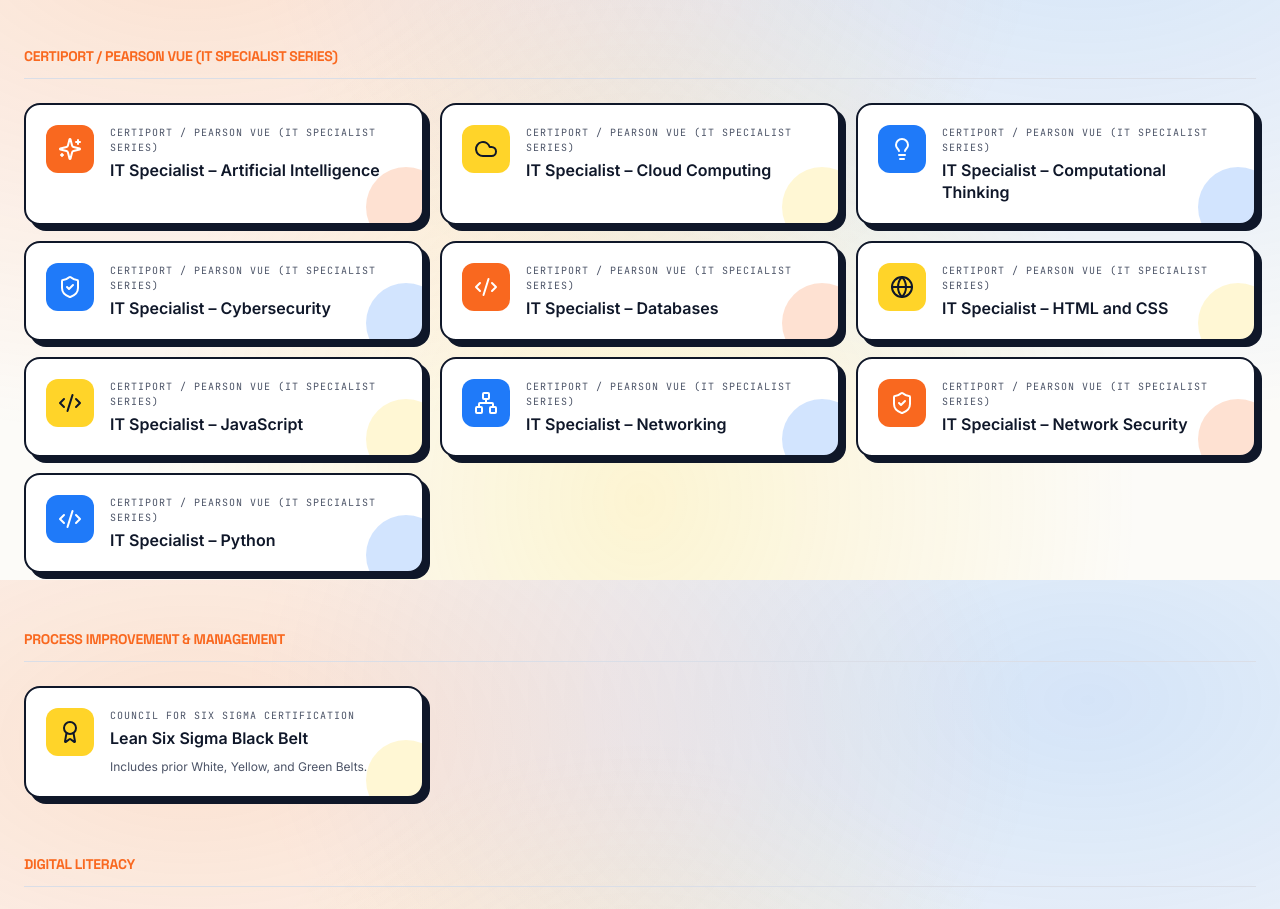
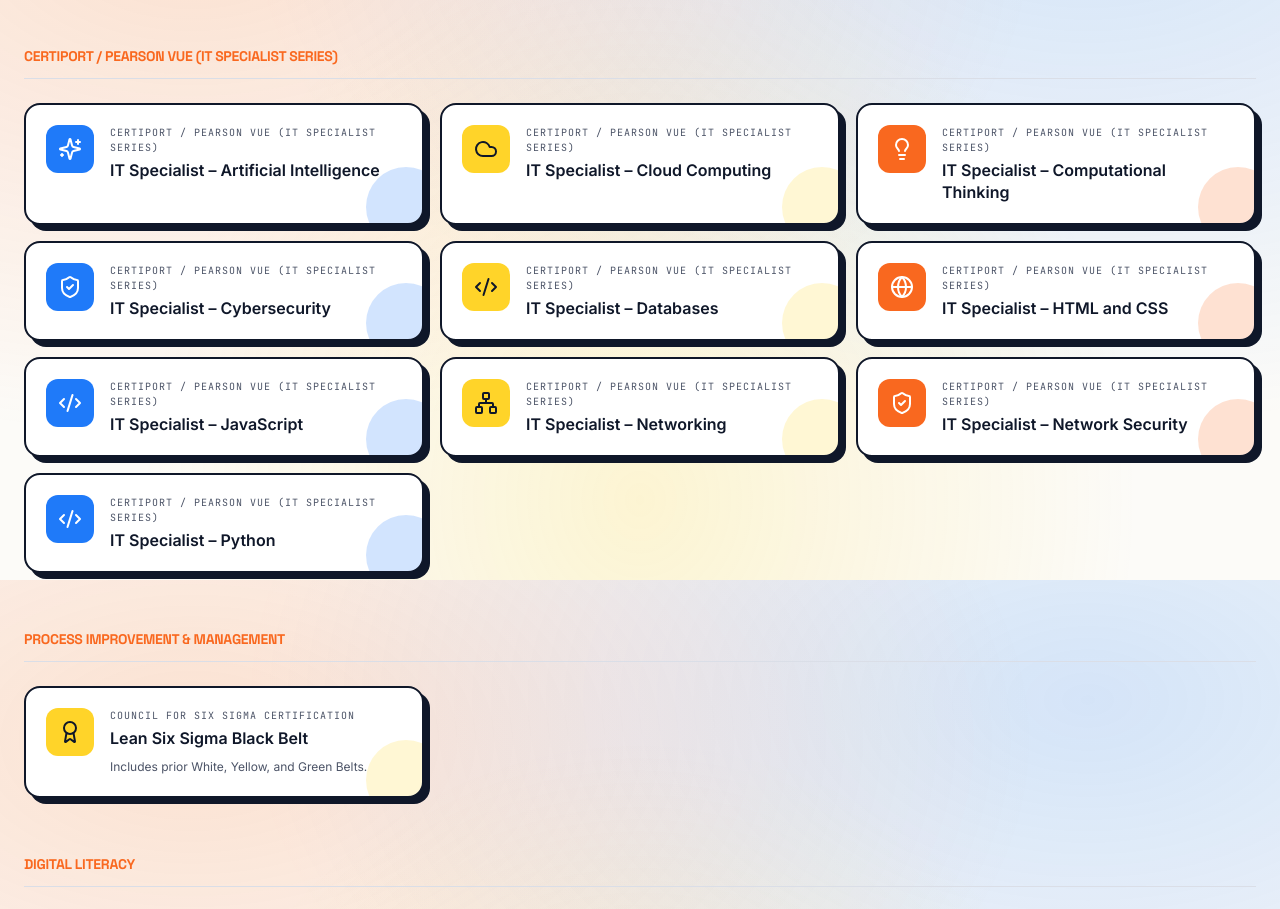
Before and after one commit to Brant-100/Personal-Website, a React (Vite) app in the folder client/: page / in a window 1280 px wide. Shown: the part 3420-4329 px from the top of the page. Built offline with nearby package versions, Linux system fonts and the light colour scheme; no server answers.

Commit message:
Revert credential tile colors to original rotation (no IT Specialist shuffle)
Made-with: Cursor

```diff
--- a/client/src/components/sections/Credentials.jsx
+++ b/client/src/components/sections/Credentials.jsx
@@ -167,42 +167,6 @@ function groupCredentials(items) {
   return ordered;
 }
 
-/** Shuffled accent slots so IT Specialist tiles don't share one color per column. */
-const IT_SPECIALIST_ACCENT_SHUFFLE = [0, 2, 1, 1, 0, 2, 2, 1, 0, 1];
-
-function getAccentSlot(sectionId, indexInSection, globalIndex) {
-  if (sectionId === "it-specialist") {
-    return IT_SPECIALIST_ACCENT_SHUFFLE[indexInSection % IT_SPECIALIST_ACCENT_SHUFFLE.length];
-  }
-  const n = globalIndex % 3;
-  return n < 0 ? n + 3 : n;
-}
-
-function iconWrapClasses(slot, isDark) {
-  if (isDark) {
-    if (slot === 0)
-      return "bg-primary/10 text-primary ring-1 ring-primary/30";
-    if (slot === 1)
-      return "bg-secondary/10 text-secondary ring-1 ring-secondary/40";
-    return "bg-accent/10 text-accent ring-1 ring-accent/35";
-  }
-  if (slot === 0) return "bg-primary text-primary-foreground";
-  if (slot === 1) return "bg-secondary text-secondary-foreground";
-  return "bg-accent text-accent-foreground";
-}
-
-function cornerBlobClasses(slot) {
-  if (slot === 0) return "bg-primary";
-  if (slot === 1) return "bg-secondary";
-  return "bg-accent";
-}
-
-function itSpecialistHoverClass(slot) {
-  if (slot === 0) return "hover:border-primary/55 hover:shadow-neon-cyan";
-  if (slot === 1) return "hover:border-secondary/55 hover:shadow-neon-purple";
-  return "hover:border-accent/55 hover:shadow-[0_0_32px_-10px_hsl(var(--accent)/0.38)]";
-}
-
 export function Credentials() {
   const { theme } = useTheme();
   const isDark = theme === "dark";
@@ -235,7 +199,11 @@ export function Credentials() {
       </Reveal>
 
       <div className="space-y-14">
-        {grouped.map((section, sectionIdx) => (
+        {grouped.map((section, sectionIdx) => {
+          const tileOffset = grouped
+            .slice(0, sectionIdx)
+            .reduce((n, s) => n + s.items.length, 0);
+          return (
             <div key={section.id}>
               <Reveal className={cn("mb-6", sectionIdx === 0 && "mt-0")}>
                 <h3 className="border-b border-border pb-3 font-mono text-sm font-semibold uppercase tracking-[0.22em] text-primary">
@@ -253,24 +221,22 @@ export function Credentials() {
                   <CredentialTile
                     key={cred.id || cred.name}
                     cred={cred}
-                  index={sectionIdx * 10 + i}
-                  indexInSection={i}
-                  sectionId={section.id}
+                    colorIndex={tileOffset + i}
                     isDark={isDark}
                   />
                 ))}
               </motion.div>
             </div>
-        ))}
+          );
+        })}
       </div>
     </Section>
   );
 }
 
-function CredentialTile({ cred, index, indexInSection, sectionId, isDark }) {
+function CredentialTile({ cred, colorIndex, isDark }) {
   const Icon = ICON_MAP[cred.category] || ICON_MAP.default;
   const href = cred.url || null;
-  const slot = getAccentSlot(sectionId, indexInSection, index);
 
   const inner = (
     <>
@@ -278,7 +244,13 @@ function CredentialTile({ cred, index, indexInSection, sectionId, isDark }) {
         <div
           className={cn(
             "flex h-12 w-12 shrink-0 items-center justify-center rounded-xl",
-            iconWrapClasses(slot, isDark)
+            isDark
+              ? "bg-primary/10 text-primary ring-1 ring-primary/30"
+              : colorIndex % 3 === 0
+              ? "bg-primary text-primary-foreground"
+              : colorIndex % 3 === 1
+              ? "bg-secondary text-secondary-foreground"
+              : "bg-accent text-accent-foreground"
           )}
         >
           <Icon className="h-6 w-6" />
@@ -304,7 +276,13 @@ function CredentialTile({ cred, index, indexInSection, sectionId, isDark }) {
       <div
         className={cn(
           "absolute -right-6 -bottom-6 h-20 w-20 rounded-full opacity-20",
-          cornerBlobClasses(slot)
+          isDark
+            ? "bg-primary"
+            : colorIndex % 3 === 0
+            ? "bg-primary"
+            : colorIndex % 3 === 1
+            ? "bg-secondary"
+            : "bg-accent"
         )}
       />
     </>
@@ -313,12 +291,7 @@ function CredentialTile({ cred, index, indexInSection, sectionId, isDark }) {
   const tileClass = cn(
     "relative block overflow-hidden rounded-2xl p-5 transition-colors",
     isDark
-      ? cn(
-          "border border-border bg-card/70 backdrop-blur",
-          sectionId === "it-specialist"
-            ? itSpecialistHoverClass(slot)
-            : "hover:border-primary/50 hover:shadow-neon-cyan"
-        )
+      ? "border border-border bg-card/70 backdrop-blur hover:border-primary/50 hover:shadow-neon-cyan"
       : "border-2 border-foreground bg-card shadow-pop",
     href && "cursor-pointer focus-visible:outline-none focus-visible:ring-2 focus-visible:ring-ring focus-visible:ring-offset-2"
   );
@@ -334,7 +307,7 @@ function CredentialTile({ cred, index, indexInSection, sectionId, isDark }) {
           hidden: { opacity: 0, y: 16 },
           show: { opacity: 1, y: 0, transition: spring.soft },
         }}
-        whileHover={{ y: -4, rotate: isDark ? 0 : index % 2 === 0 ? 1.5 : -1.5 }}
+        whileHover={{ y: -4, rotate: isDark ? 0 : colorIndex % 2 === 0 ? 1.5 : -1.5 }}
         transition={spring.snap}
         className={tileClass}
       >
@@ -349,7 +322,7 @@ function CredentialTile({ cred, index, indexInSection, sectionId, isDark }) {
         hidden: { opacity: 0, y: 16 },
         show: { opacity: 1, y: 0, transition: spring.soft },
       }}
-      whileHover={{ y: -4, rotate: isDark ? 0 : index % 2 === 0 ? 1.5 : -1.5 }}
+      whileHover={{ y: -4, rotate: isDark ? 0 : colorIndex % 2 === 0 ? 1.5 : -1.5 }}
       transition={spring.snap}
       className={tileClass}
     >
```
Lines whose indentation alone changed are shown as unchanged.
